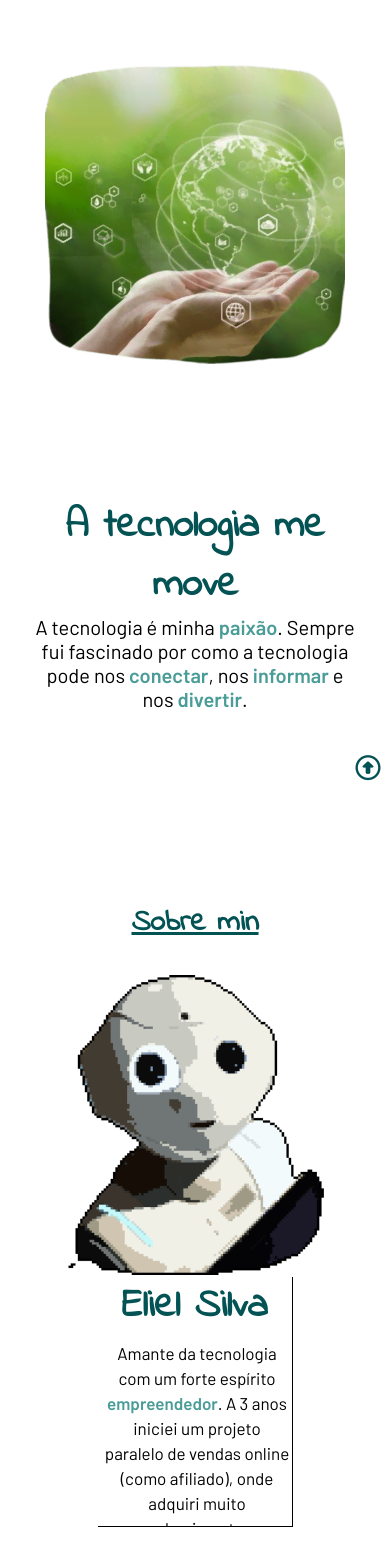
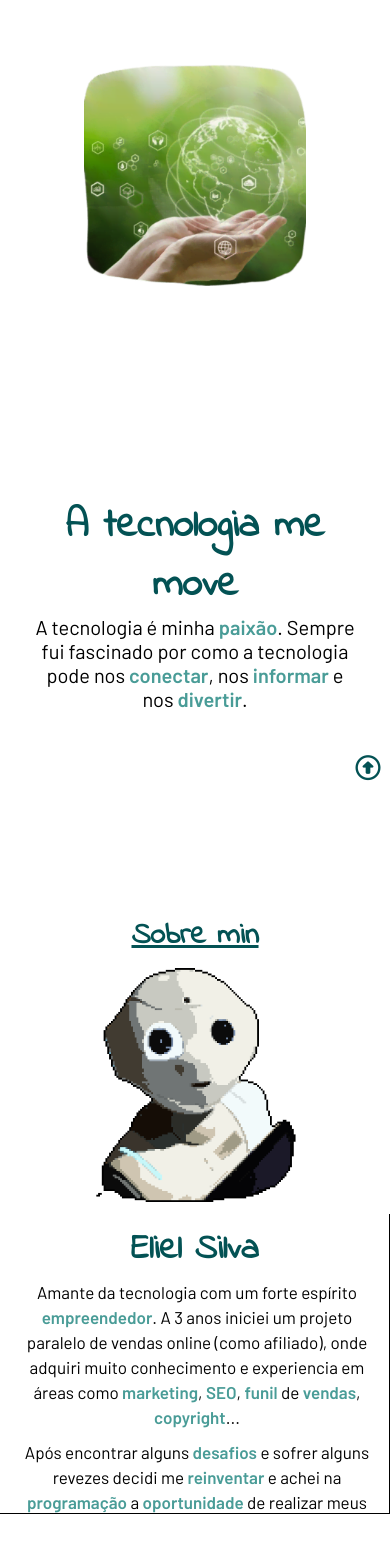
Before and after one commit to hydrahtec/portfolio, a plain HTML site: page index.html in a window 390 px wide. Shown: the part 52-1599 px from the top of the page. Drawn offline with Linux system fonts and the light colour scheme.

Commit message:
update
17122023 2324

```diff
--- a/css/style.scss
+++ b/css/style.scss
@@ -157,7 +157,7 @@ header {
         }
     }
     .img_header {
-        min-width: 300px;
+        max-width: 60%;
 
         img {
             width: 100%;
@@ -171,7 +171,7 @@ section {
     align-items: center;
     justify-content: center;
     min-height: 100vh;
-    gap: 30px;
+    gap: 20px;
 }
 .title {
     width: 100%;
@@ -577,7 +577,9 @@ footer {
 
                 a{
                     opacity: 0;
-                    padding: 15px;                }
+                    padding: 15px;
+                    font-size: 3rem;
+                }
                 li:nth-child(1) a {
                     transition: 0.5s 0.2s ;
                 }
@@ -623,13 +625,22 @@ footer {
         font-size: 3rem;
     }
 
+    .img_header {
+        max-width: 40%;
+        height: 300px;
+
+        img {
+            width: 100%;
+        }
+    }
+
 }
 
 @media (max-width:650px) {
     .text_header {
         gap: 0px;
         width: 100%;
-        padding: 20px;
+        padding: 10px;
 
         h1 {
             font-size: 3.5rem;
@@ -644,10 +655,46 @@ footer {
         }
     }
     .img_header {
-        width: 70%;
+        max-width: 40%;
+        height: 300px;
 
         img {
             width: 100%;
         }
     }
+
+    section {
+        gap: 0px;
+    }
+
+    .about {
+        .about_box {
+
+            .about_img {
+                width: 60%;
+                margin: 10px 0;
+                img {
+                    width: 100%;
+                }
+
+            }
+            .about_text {
+                width: 100%;
+                padding: 10px 15px;
+                height: 300px;
+                overflow: auto;
+
+                h2 {
+                    font-size: 3.5rem;
+                }
+
+
+            }
+
+        }
+    }
+
+    .btn_rodape {
+        display: none;
+    }
 }
--- a/js/index.js
+++ b/js/index.js
@@ -4,7 +4,7 @@ const form = document.querySelector(".contato");
 const mascara = document.querySelector(".mascara_form");
 
 function open_form () {
-    form.style.right = "300px";
+    form.style.right = "200px";
     mascara.style.visibility = "visible";
 }
 
```
Also changed, not shown: css/style.css, 1 other file.
